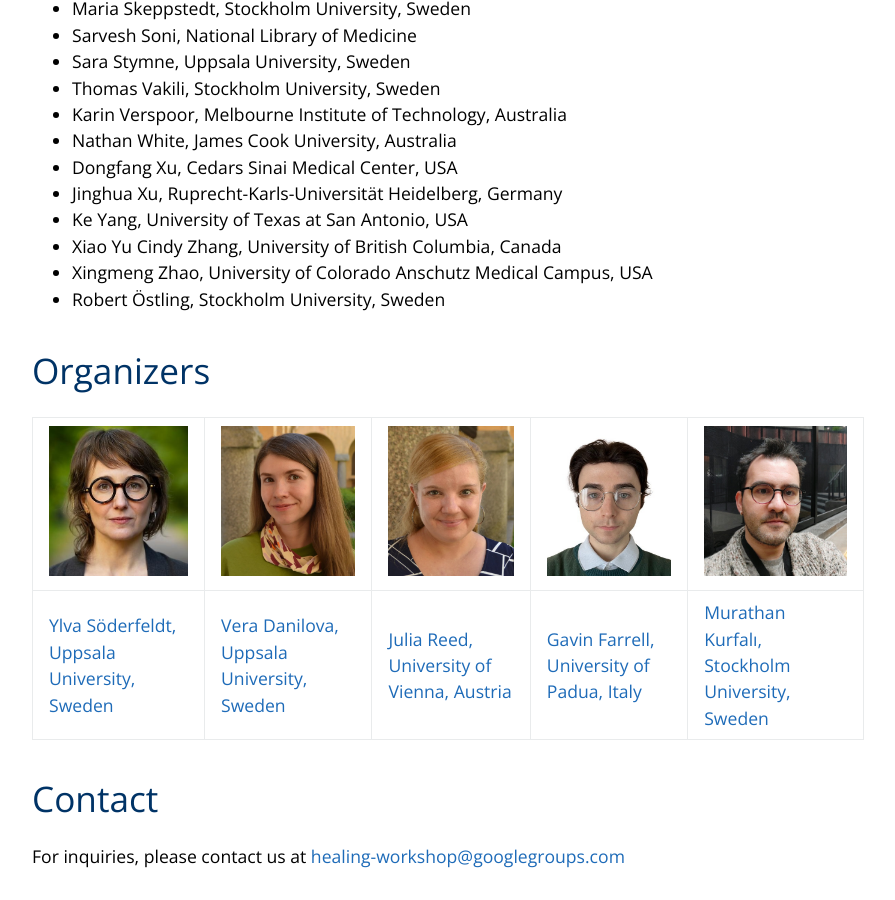
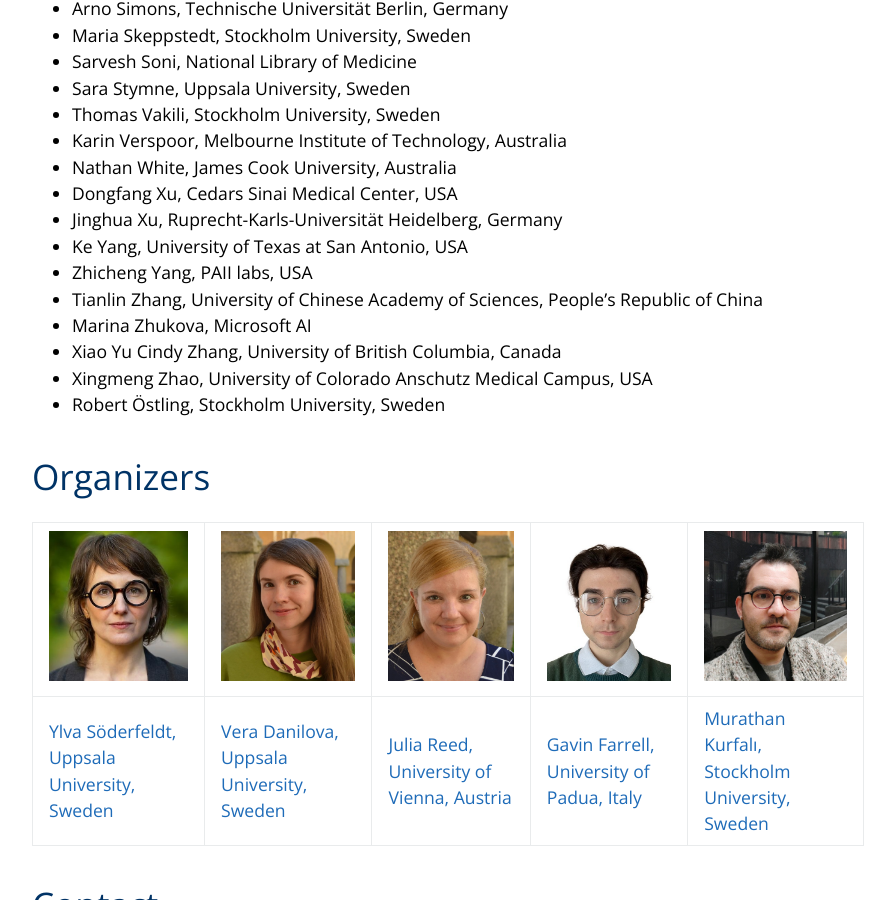
Before and after one commit to HeaLing-workshop/HeaLing-workshop.github.io, a Jekyll site: the page built from index.md, in a window 1280 px wide and 900 px high, scrolled down 4891 px. Shown: the whole window, without its empty margins (192-1087 px from the left). Built offline with Jekyll 4.4.1, drawn with Linux system fonts in a browser that asks for light colours; some of the changed text lies outside the part shown.

Commit message:
update PC members

```diff
--- a/index.md
+++ b/index.md
@@ -82,6 +82,7 @@ The full EACL 2026 Call for Papers is available [here](/cfp).
 - Sofía Aguilar, Saarland University, Germany
 - Zainab Awan, UTS, Australia
 - Meriem Beloucif, Uppsala University, Sweden
+- Abby Blocker, University of Cape Town, South Africa
 - Layla Bouzoubaa, Drexel University, USA
 - Vera Danilova, Uppsala University, Sweden
 - Hannah Devinney, Linköping University, Sweden
@@ -124,6 +125,9 @@ The full EACL 2026 Call for Papers is available [here](/cfp).
 - Dongfang Xu, Cedars Sinai Medical Center, USA
 - Jinghua Xu, Ruprecht-Karls-Universität Heidelberg, Germany
 - Ke Yang, University of Texas at San Antonio, USA
+- Zhicheng Yang, PAII labs, USA
+- Tianlin Zhang, University of Chinese Academy of Sciences, People's Republic of China
+- Marina Zhukova, Microsoft AI
 - Xiao Yu Cindy Zhang, University of British Columbia, Canada
 - Xingmeng Zhao, University of Colorado Anschutz Medical Campus, USA
 - Robert Östling, Stockholm University, Sweden
```
